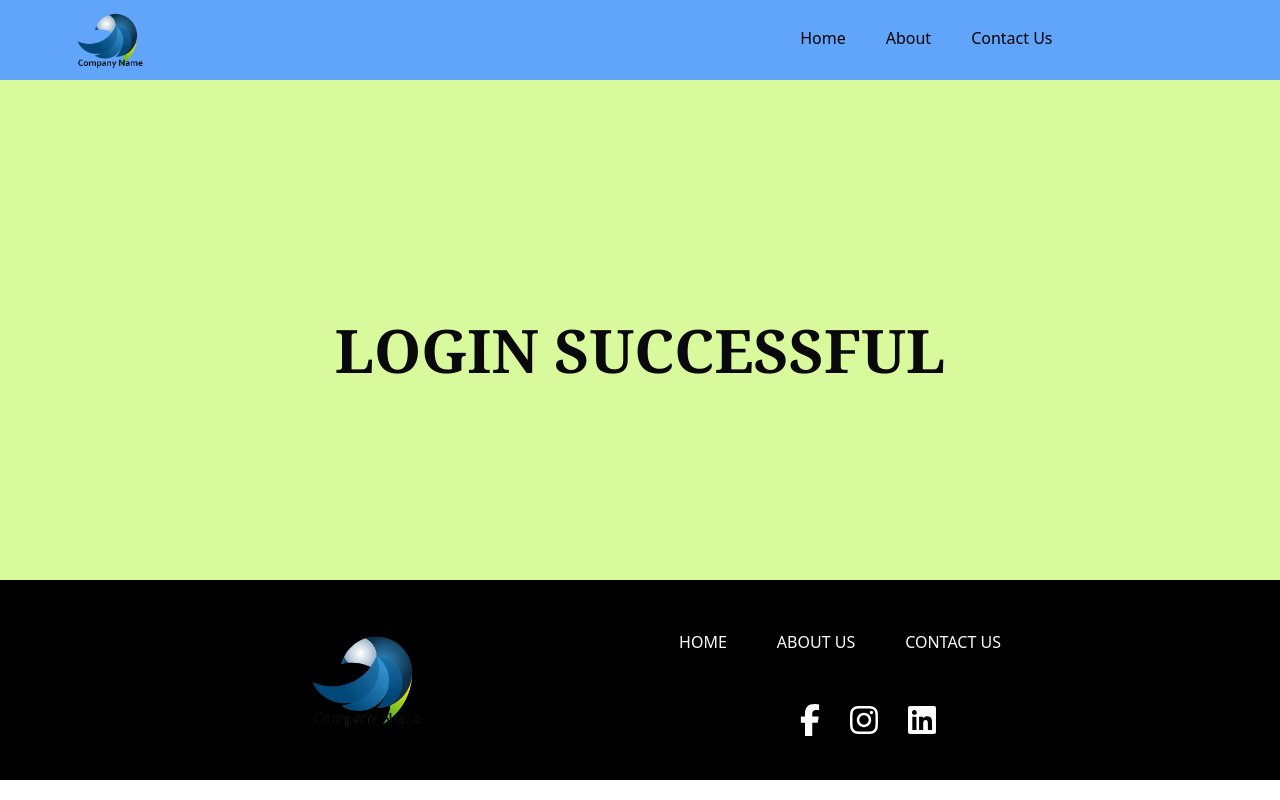
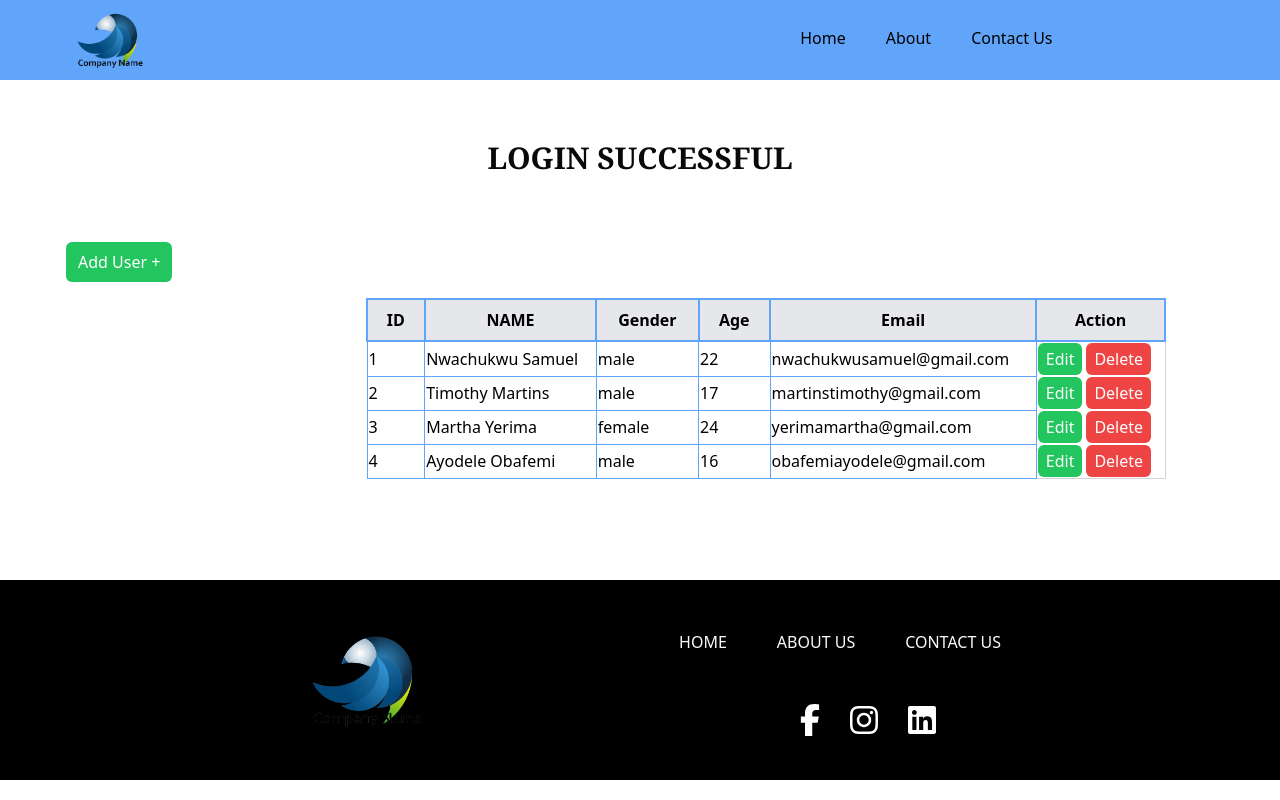
Before and after one commit to NwachukwuSam/task_react, a React (Create React App) app: page /successful in a window 1280 px wide. Built offline with nearby package versions, Linux system fonts and the light colour scheme.

Commit message:
adding redux to project

```diff
--- a/package.json
+++ b/package.json
@@ -3,11 +3,13 @@
   "version": "0.1.0",
   "private": true,
   "dependencies": {
+    "@reduxjs/toolkit": "^1.9.7",
     "@testing-library/jest-dom": "^5.17.0",
     "@testing-library/react": "^13.4.0",
     "@testing-library/user-event": "^13.5.0",
     "react": "^18.2.0",
     "react-dom": "^18.2.0",
+    "react-redux": "^8.1.3",
     "react-router-dom": "^6.16.0",
     "react-scripts": "5.0.1",
     "web-vitals": "^2.1.4"
--- a/src/App.js
+++ b/src/App.js
@@ -1,7 +1,9 @@
-
 import { BrowserRouter as Router, Routes, Route } from "react-router-dom";
 import Home from './pages/LoginPage';
 import SuccessfulPage from "./pages/SusseccfulPage";
+import AddUser from "./components/addUser";
+
+
 
 
 
@@ -11,6 +13,7 @@ function App() {
     <Routes>
       <Route path="/" element={<Home/>} />
       <Route path="/successful" element={<SuccessfulPage/>} />
+      <Route path="/addUser" element={<AddUser/>} />
     </Routes>
   </Router>
 
--- /dev/null
+++ b/src/components/addUser.jsx
@@ -0,0 +1,28 @@
+import React, { useState } from 'react'
+
+function AddUser() {
+    const [email, setEmail] = useState('');
+    const [name, setName] = useState('');
+
+  return (
+
+    <div className=' justify-center'>
+        <div className='h-[300px] w-[600px] bg-slate-500 ml-[350px] mt-[150px] rounded-md'>
+            <div className=' ml-[10px]'>
+                <label htmlFor="Full Name" className='text-white'>Full Name:</label>
+                <input type="text" id="FullName" placeholder="enter  your full name eg. Jean Samuel" className='mt-[30px] py-2 px-[180px] ml-[10px] rounded-md'
+                onChange={e=> setName(e.target.value)}/>
+            </div>
+            <div className=' ml-[10px]'>
+            <label htmlFor="email" className='text-white'>Email:</label>
+                <input type="text" id="email" placeholder="enter your email example@gmail.com" className='mt-[10px] ml-[10px] px-[180px] py-2 rounded-md'
+                onChange={e=> setEmail(e.target.value)}/>
+            </div>
+            <button className="bg-green-500 rounded-md text-white py-2 px-4 mt-[20px] ml-[290px] hover:bg-blue-500">Submit</button>
+        </div>
+
+    </div>
+  )
+}
+
+export default AddUser
--- a/src/components/successful.jsx
+++ b/src/components/successful.jsx
@@ -1,11 +1,51 @@
+import { useSelector } from "react-redux";
+import React from "react";
+import { useNavigate } from "react-router-dom";
 
 
 function Successful() {
+    const users = useSelector((state) => state.users);
+    const navigate = useNavigate();
+
+    const handleAddUser =() => {
+        navigate('/addUser');
+    }
+
     return (
-    <div className="h-[500px] pt-8 w-full bg-lime-200">
-        <h3 className=" text-zinc-950 text-center font-serif font-bold mt-52 text-6xl" >
+    <div className="h-[500px] pt-[30px] w-full bg-white">
+        <h3 className=" text-zinc-950 text-center font-serif font-bold mt-[30px] text-3xl" >
             LOGIN SUCCESSFUL
         </h3>
+        <div className="p-4">
+            <button onClick={handleAddUser} className="bg-green-500 rounded-md text-white py-2 px-3 ml-[50px] mt-[50px]"> Add User +</button>
+            <table className="w-[800px]  ml-[350px] mt-4 border-collapse border border-gray-300">
+                <thead>
+                    <tr>
+                        <th className="py-2 px-4 bg-gray-200  border-blue-400 border-2">ID</th>
+                        <th className="py-2 px-4 bg-gray-200 border-blue-400 border-2">NAME</th>
+                        <th className="py-2 px-4 bg-gray-200 border-blue-400 border-2">Gender</th>
+                        <th className="py-2 px-4 bg-gray-200 border-blue-400 border-2">Age</th>
+                        <th className="py-2 px-4 bg-gray-200 border-blue-400 border-2">Email</th>
+                        <th className="py-2 px-4 bg-gray-200 border-blue-400 border-2">Action</th>
+                    </tr>
+                </thead>
+                <tbody>
+                    {users.map((user, index)=>(
+                        <tr key={index}>
+                            <td className="border-blue-400 border">{user.id}</td>
+                            <td className="border-blue-400 border">{user.name}</td>
+                            <td className="border-blue-400 border">{user.gender}</td>
+                            <td className="border-blue-400 border">{user.age}</td>
+                            <td className="border-blue-400 border">{user.email}</td>
+                            <td className=" space-x-1">
+                                <button className="bg-green-500 rounded-md text-white py-1 px-2">Edit</button>
+                                <button className="bg-red-500 rounded-md text-white py-1 px-2">Delete</button>
+                            </td>
+                        </tr>
+                    ))}
+                </tbody>
+            </table>
+        </div>
     </div>
     );
   }
--- /dev/null
+++ b/src/data/userData.jsx
@@ -0,0 +1,30 @@
+export const userList = [
+    {
+        name: "Nwachukwu Samuel",
+        email: "nwachukwusamuel@gmail.com",
+        age: 22,
+        gender: "male",
+        id: 1
+    },
+    {
+        name: "Timothy Martins",
+        email: "martinstimothy@gmail.com",
+        age: 17,
+        gender: "male",
+        id: 2
+    },
+    {
+        name: "Martha Yerima",
+        email: "yerimamartha@gmail.com",
+        age: 24,
+        gender: "female",
+        id: 3
+    },
+    {
+        name: "Ayodele Obafemi",
+        email: "obafemiayodele@gmail.com",
+        age: 16,
+        gender: "male",
+        id: 4
+    }
+]
--- /dev/null
+++ b/src/features/userReducer.jsx
@@ -0,0 +1,15 @@
+import { createSlice } from "@reduxjs/toolkit";
+import { userList } from "../data/userData";
+
+const userSlice = createSlice ({
+    name: "users",
+    initialState: userList,
+    reducers: {
+        addUser:(state, action)=>{
+            state.push(action.payload)
+        }
+    }
+})
+
+export const {addUser} = userSlice.actions
+export default userSlice.reducer;
--- a/src/index.js
+++ b/src/index.js
@@ -3,11 +3,15 @@ import ReactDOM from 'react-dom/client';
 import './index.css';
 import App from './App';
 import reportWebVitals from './reportWebVitals';
-
+import { Provider } from 'react-redux';
+import {store} from './store'
 const root = ReactDOM.createRoot(document.getElementById('root'));
 root.render(
+
   <React.StrictMode>
+    <Provider store={store}>
     <App />
+    </Provider>
   </React.StrictMode>
 );
 
--- /dev/null
+++ b/src/store.jsx
@@ -0,0 +1,9 @@
+import { configureStore } from "@reduxjs/toolkit";
+import userReducer from "./features/userReducer";
+
+
+export const store = configureStore({
+    reducer: {
+        users: userReducer
+    }
+})
```
Also changed, not shown: 1 other file (tests, documents, lock files or other folders).
